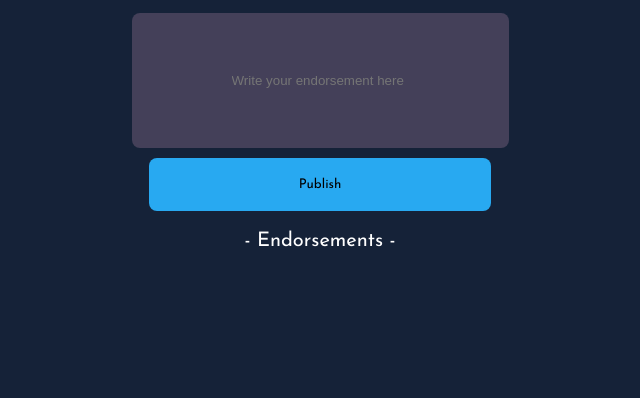
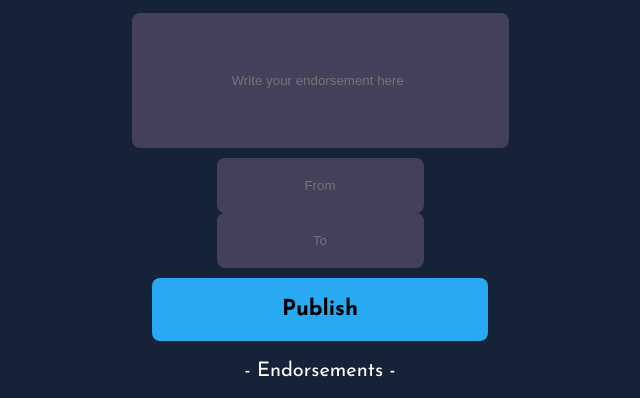
Before and after one commit to awaypotato123/wearethechampions, a plain HTML site: page index.html in a window 1280 px wide. Shown: the part 192-590 px from the top of the page, without its empty margins (320-960 px from the left). Drawn offline with Linux system fonts and the light colour scheme; files whose address does not match are found by name.

Commit message:
added from&to textbox

```diff
--- a/index.html
+++ b/index.html
@@ -15,6 +15,10 @@
     <img src="/champions/images/freddie.png">
     <p class="header">We are the Champions</p>
     <input type="text" id="input-field" placeholder="Write your endorsement here">
+    <div class="from-to-inputfields">
+    <input type="text" id="from-feild" placeholder="From">
+    <input type="text" id="to-feild" placeholder="To">
+</div>
     <button id="publish-btn">Publish</button>
     <p class="endorsements">- Endorsements -</p>
     <div class="ul-wrapper">
--- a/style.css
+++ b/style.css
@@ -24,8 +24,10 @@ html,body{
     border-radius: 8px;
     background-color: #28A9F1;
     border: none;
-    padding: 20px 150px;
+    padding: 20px 130px;
     font-family: 'Josefin Sans','sans-serif';
+    font-size: 22px;
+    font-weight: 700;
 
 }
 
@@ -35,6 +37,25 @@ html,body{
     border: none;
     padding: 60px 100px;
     margin: 10px 0;
+}
+
+#from-feild{
+    background-color: #444059;
+    border-radius: 8px;
+    border: none;
+    padding: 20px 15px;
+    text-align: center;
+}
+
+#to-feild{
+    background-color: #444059;
+    border-radius: 8px;
+    border: none;
+    padding: 20px 15px;
+    text-align: center;
+}
+.from-to-inputfields{
+    margin-bottom: 10px;
 }
 
 img{
```
